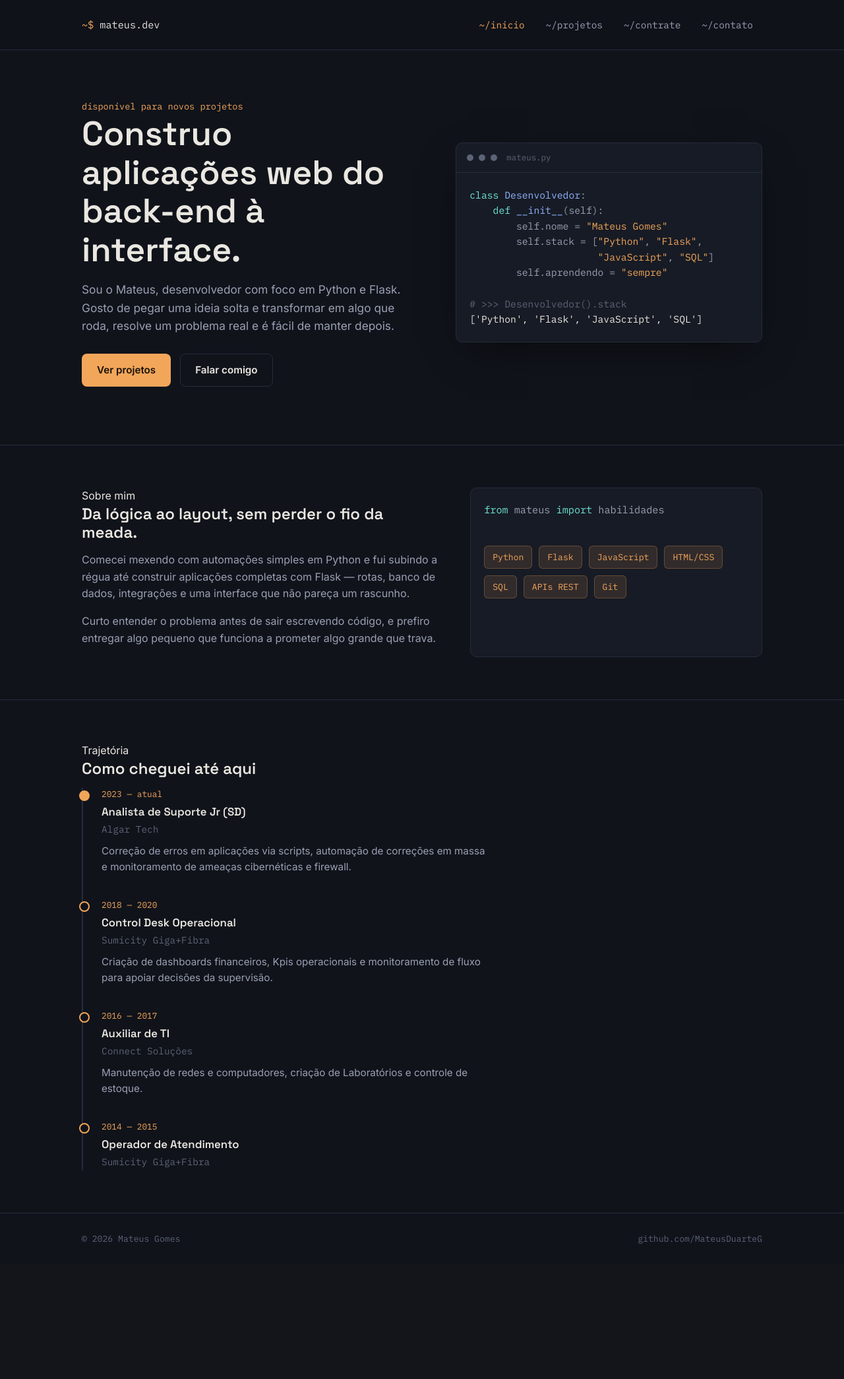
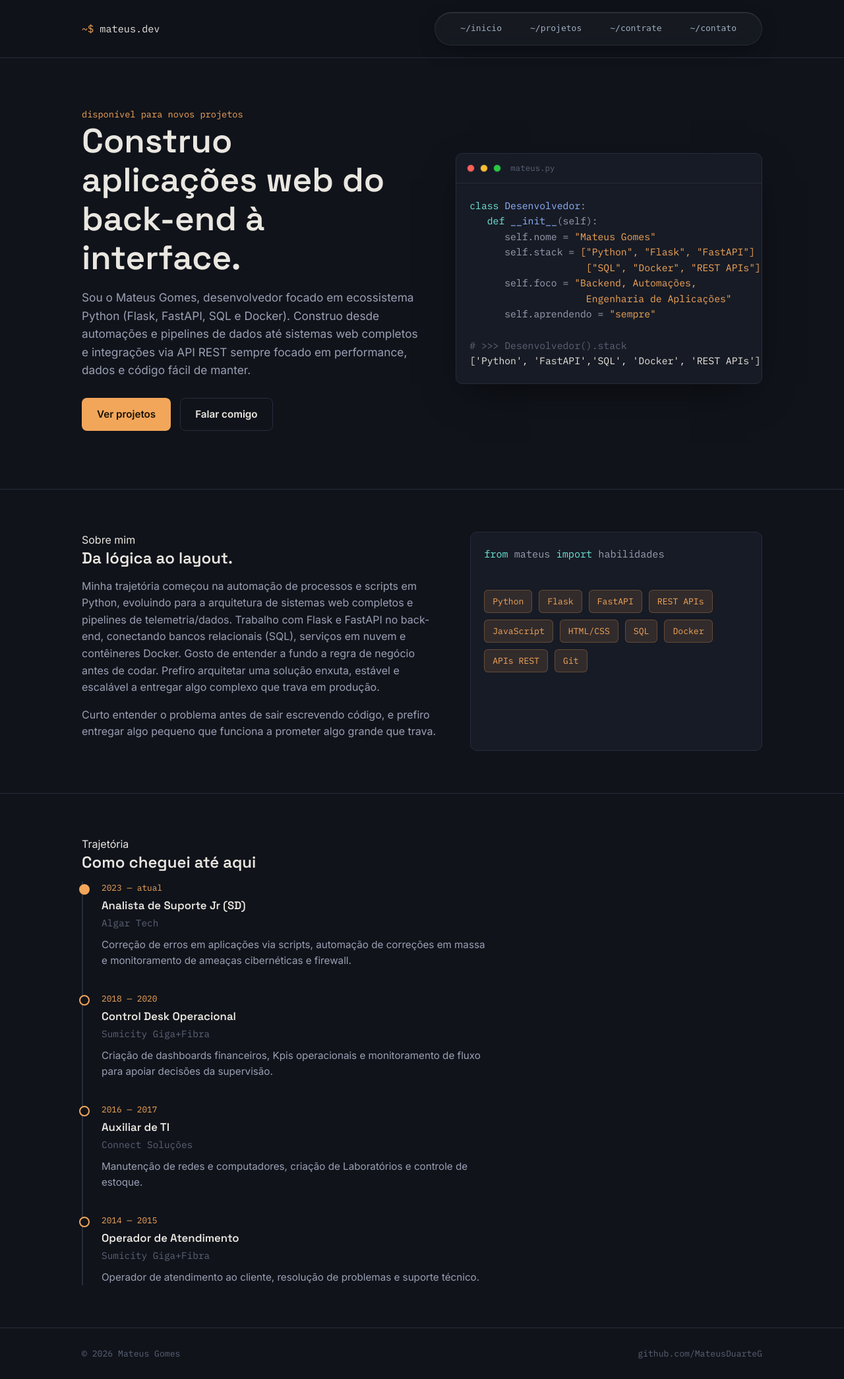
Before and after one commit to MateusDuarteG/VscodeSite, a Flask app: page / in a window 1280 px wide. Shown: the whole page at 66% size. Before the commit the page ends 1885 px from the top, so only its background shows below. Run offline with Flask 3, Linux system fonts and the light colour scheme; some libraries are stand-ins or nearby versions.

Commit message:
correçao de direcionamento e alteraçao css

```diff
--- a/app.py
+++ b/app.py
@@ -33,7 +33,7 @@ PROJETOS = {
                             "kicker": "~/projetos/uptime_SaaS",
                             "descricao_curta": "Uma plataforma moderna de monitoramento de disponibilidade (Uptime), latência e geração de Status Pages públicas , construída com arquitetura Multi-Tenant escalável e isolamento rigoroso por empresa.",
                             "descricao_completa": "Uma plataforma moderna de monitoramento de disponibilidade (Uptime), latência e geração de Status Pages públicas , construída com arquitetura Multi-Tenant escalável e isolamento rigoroso por empresa.",
-                            "github": "https://github.com/MateusDuarteG/uptime_saas",
+                            "github": "https://gitdiagram.com/MateusDuarteG/uptime_saas",
                             "tecnologias": ["Python", "Flask", "Celery + Redis", "HTTPX", "Streamlit"],
                             "funcionalidades": [
                                 "Núcleo de backend/API",
@@ -50,7 +50,7 @@ PROJETOS = {
                         "kicker": "~/projetos/arquitetIDP",
                         "descricao_curta": "Esta IDP permite que um desenvolvedor crie instâncias isoladas de PostgreSQL ou Redis em segundos através de um painel web intuitivo, recebendo credenciais de acesso temporárias e sem a necessidade de abrir chamados para a equipe de infraestrutura.",
                         "descricao_completa": "Uma Plataforma Interna para Desenvolvedores (IDP) leve, self-hosted e focada em automação de infraestrutura. O objetivo deste projeto é dar autonomia aos desenvolvedores para provisionarem bancos de dados e serviços em contêineres de forma autônoma, com credenciais isoladas, controle de tempo de vida (TTL) e monitoramento em tempo real.",
-                        "github": "https://github.com/MateusDuarteG/arquitetIDP#-funcionalidades-principais",
+                        "github": "https://gitdiagram.com/MateusDuarteG/arquitetIDP#-funcionalidades-principais",
                         "tecnologias": ["Python", "Flask", "SQLAlchemy", "APScheduler", "Streamlit"],
                         "funcionalidades": [
                             "Portal Self-Service",
@@ -66,7 +66,7 @@ PROJETOS = {
                     "kicker": "~/projetos/gerenciamentoETL",
                     "descricao_curta": "Pipeline de ETL e observabilidade em tempo real para infraestrutura de rede e servidores.",
                     "descricao_completa": "O gerenciamentoETL é uma solução robusta de Network Data Pipeline & Observabilidade projetada para coletar métricas de rede, transformar logs e eventos não estruturados e disponibilizar dados valiosos em dashboards analíticos de alta performance.",
-                    "github": "https://github.com/MateusDuarteG/gerenciamentoETL",
+                    "github": "https://gitdiagram.com/MateusDuarteG/gerenciamentoETL",
                     "tecnologias": ["Python", "Flask", "Celery", "SQLite", "Docker"],
                     "funcionalidades": [
                         "Extração (Extract)",
@@ -81,7 +81,7 @@ PROJETOS = {
                 "kicker": "~/projetos/gestao_VDIS",
                 "descricao_curta": "Uma aplicação completa desenvolvida para facilitar a gestão, monitoramento e controle de ambientes de VDI (Virtual Desktop Infrastructure).",
                 "descricao_completa": "O gestao_vdis é uma solução Self-Hosted desenvolvida para simplificar a criação, gerenciamento e acesso a ambientes remotos virtuais. A plataforma orquestra instâncias isoladas em contêineres, permitindo a usuários gerenciar áreas de trabalho com baixo consumo de recursos de hardware.",
-                "github": "https://github.com/MateusDuarteG/gestao_vdis",
+                "github": "https://gitdiagram.com/MateusDuarteG/gestao_vdis",
                 "tecnologias": ["Python", "Flask", "Streamlite", "Docker", "SQL"],
                 "funcionalidades": [
                     "Core API",
@@ -95,7 +95,7 @@ PROJETOS = {
             "kicker": "~/projetos/microSASE",
             "descricao_curta": "O Dashboard interativo (desenvolvido em Streamlit) funciona como um centro de operações estilo SOC (Security Operations Center), fornecendo visibilidade e gestão em 4 níveis:",
             "descricao_completa": "O microSASE é uma solução inspirada na arquitetura SASE (Secure Access Service Edge), combinando rede (VPN WireGuard) e segurança (Firewall/ACL) em um plano de controle centralizado. O projeto oferece telemetria de tráfego em tempo real, gestão dinâmica de políticas de acesso e execução isolada em container Docker.",
-            "github": "https://github.com/MateusDuarteG/microSASE",
+            "github": "https://gitdiagram.com/MateusDuarteG/microSASE",
             "tecnologias": ["Python", "Flask", "Pandas", "WireGuard", "Docker"],
             "funcionalidades": [
                 "Saúde da Infraestrutura",
@@ -110,7 +110,7 @@ PROJETOS = {
         "kicker": "~/projetos/portfolio-pessoal",
         "descricao_curta": "Site feito em Flask com foco em performance, visual próprio e apresentação de trabalhos e projetos pessoais.",
         "descricao_completa": "Este é o meu portfólio profissional web, desenvolvido utilizando Flask no backend e um design minimalista inspirado em interfaces de terminal. O objetivo principal é centralizar meus projetos, habilidades técnicas e canais de contato de forma performática e responsiva.",
-        "github": "https://github.com/MateusDuarteG/VscodeSite",
+        "github": "https://gitdiagram.com/MateusDuarteG/VscodeSite",
         "tecnologias": ["Python", "Flask", "HTML5", "CSS3", "Jinja2"],
         "funcionalidades": [
             "Arquitetura leve e modular com Flask.",
@@ -125,7 +125,7 @@ PROJETOS = {
         "kicker": "~/projetos/api-flask",
         "descricao_curta": "Uma API completa para gerenciamento de pedidos de lanches, com autenticação baseada em tokens JWT e integração com banco de dados.",
         "descricao_completa": "API RESTful desenvolvida para gerenciar o fluxo completo de pedidos. Inclui controle de autenticação de usuários via tokens JWT, gerenciamento de cardápio e status de pedidos integrados ao banco de dados.",
-        "github": "https://github.com/MateusDuarteG/PORJETOFASTAPI",
+        "github": "https://gitdiagram.com/MateusDuarteG/PORJETOFASTAPI",
         "tecnologias": ["Python", "Flask", "MySQL", "JWT", "SQLAlchemy"],
         "funcionalidades": [
             "Autenticação e autorização de usuários via tokens JWT.",
@@ -140,7 +140,7 @@ PROJETOS = {
         "kicker": "~/projetos/automacao-tarefas",
         "descricao_curta": "API Flask simples, com automação para resposta automática de e-mails do dia a dia.",
         "descricao_completa": "Serviço construído em Python para automatizar rotinas operacionais repetitivas, realizando a leitura de mensagens de entrada e respostas automáticas.",
-        "github": "https://github.com/MateusDuarteG",
+        "github": "https://gitdiagram.com/MateusDuarteG",
         "tecnologias": ["Python", "Flask", "SMTP", "Automations"],
         "funcionalidades": [
             "Conexão automatizada via protocolo SMTP.",
--- a/static/style.css
+++ b/static/style.css
@@ -660,3 +660,64 @@ p {
   cursor: pointer;
   font-size: 0.8rem;
 }
+/* ==========================================
+   MENU NAVEGAÇÃO - ESTILO PILL / CAIXINHA 3D
+   ========================================== */
+.nav-container, nav {
+  background: rgba(255, 255, 255, 0.03);
+  backdrop-filter: blur(10px);
+  -webkit-backdrop-filter: blur(10px);
+  border: 1px solid rgba(255, 255, 255, 0.08);
+  border-radius: 50px;
+  padding: 8px 24px;
+  box-shadow:
+    0 10px 30px -10px rgba(0, 0, 0, 0.5),
+    inset 0 1px 0 rgba(255, 255, 255, 0.1);
+  display: inline-flex;
+  align-items: center;
+  gap: 15px;
+}
+
+/* Links de navegação dentro do menu */
+nav a, .nav-container a {
+  color: #a0aec0;
+  text-decoration: none;
+  font-family: monospace;
+  padding: 6px 14px;
+  border-radius: 20px;
+  transition: all 0.2s ease-in-out;
+}
+
+nav a:hover, nav a.active,
+.nav-container a:hover, .nav-container a.active {
+  color: #ff9d42; /* Mantendo seu tom de destaque */
+  background: rgba(255, 255, 255, 0.05);
+}
+
+/* ==========================================
+   BOLINHAS DE CONTROLE ESTILO TERMINAL/MAC
+   ========================================== */
+.window-dots {
+  display: flex;
+  gap: 8px;
+  align-items: center;
+}
+
+.dot {
+  width: 12px;
+  height: 12px;
+  border-radius: 50%;
+  display: inline-block;
+}
+
+.dot-red {
+  background-color: #ff5f56;
+}
+
+.dot-yellow {
+  background-color: #ffbd2e;
+}
+
+.dot-green {
+  background-color: #27c93f;
+}
--- a/templates/base.html
+++ b/templates/base.html
@@ -17,12 +17,12 @@
   <header class="site-header">
     <div class="wrap">
       <a href="/" class="brand"><span class="prompt-symbol">~$</span> mateus.dev</a>
-      <nav class="site-nav">
-        <a href="/" class="{% block nav_home %}{% endblock %}">~/inicio</a>
-        <a href="/projetos" class="{% block nav_projetos %}{% endblock %}">~/projetos</a>
-        <a href="/contrate" class="{% block nav_contrate %}{% endblock %}">~/contrate</a>
-        <a href="/contato" class="{% block nav_contato %}{% endblock %}">~/contato</a>
-      </nav>
+      <nav class="nav-container">
+          <a href="{{ url_for('index') }}">~/inicio</a>
+          <a href="{{ url_for('projetos') }}">~/projetos</a>
+          <a href="{{ url_for('contrate') }}">~/contrate</a>
+          <a href="{{ url_for('contato') }}">~/contato</a>
+    </nav>
     </div>
   </header>
 
--- a/templates/index.html
+++ b/templates/index.html
@@ -12,9 +12,9 @@
       <span class="hero-eyebrow-line">disponível para novos projetos</span>
       <h1>Construo aplicações web do back-end à interface.</h1>
       <p>
-        Sou o Mateus, desenvolvedor com foco em Python e Flask. Gosto de pegar
-        uma ideia solta e transformar em algo que roda, resolve um problema real
-        e é fácil de manter depois.
+        Sou o Mateus Gomes, desenvolvedor focado em ecossistema Python
+        (Flask, FastAPI, SQL e Docker). Construo desde automações e pipelines de dados até sistemas web completos e integrações via API REST
+        sempre focado em performance, dados e código fácil de manter.
       </p>
       <div class="hero-ctas">
         <a href="/projetos" class="btn btn-primary">Ver projetos</a>
@@ -24,21 +24,23 @@
 
     <div class="terminal">
       <div class="terminal-bar">
-        <span class="terminal-dot"></span>
-        <span class="terminal-dot"></span>
-        <span class="terminal-dot"></span>
+        <span class="terminal dot dot-red"></span>
+        <span class="terminal dot dot-yellow"></span>
+        <span class="terminal dot dot-green"></span>
         <span class="terminal-title">mateus.py</span>
       </div>
       <div class="terminal-body">
 <div class="line"><span class="tk-kw">class</span> <span class="tk-fn">Desenvolvedor</span>:</div>
-<div class="line">    <span class="tk-kw">def</span> <span class="tk-fn">__init__</span>(self):</div>
-<div class="line">        self.nome = <span class="tk-str">"Mateus Gomes"</span></div>
-<div class="line">        self.stack = [<span class="tk-str">"Python"</span>, <span class="tk-str">"Flask"</span>,</div>
-<div class="line">                      <span class="tk-str">"JavaScript"</span>, <span class="tk-str">"SQL"</span>]</div>
-<div class="line">        self.aprendendo = <span class="tk-str">"sempre"</span></div>
+<div class="line">   <span class="tk-kw">def</span> <span class="tk-fn">__init__</span>(self):</div>
+<div class="line">      self.nome = <span class="tk-str">"Mateus Gomes"</span></div>
+<div class="line">      self.stack = <span class="tk-str">["Python", "Flask", "FastAPI"]
+                    ["SQL", "Docker", "REST APIs"]</span></div>
+<div class="line">      self.foco = <span class="tk-str">"Backend, Automações,
+                    Engenharia de Aplicações"</span></div>
+<div class="line">      self.aprendendo = <span class="tk-str">"sempre"</span></div>
 <div class="line">&nbsp;</div>
 <div class="line"><span class="tk-comment"># >>> Desenvolvedor().stack</span></div>
-<div class="line tk-out">['Python', 'Flask', 'JavaScript', 'SQL']</div>
+<div class="line tk-out">['Python', 'FastAPI','SQL', 'Docker', 'REST APIs']</div>
       </div>
     </div>
   </div>
@@ -48,11 +50,13 @@
   <div class="wrap about-grid">
     <div>
       <span class="kicker">Sobre mim</span>
-      <h2>Da lógica ao layout, sem perder o fio da meada.</h2>
+      <h2>Da lógica ao layout.</h2>
       <p>
-        Comecei mexendo com automações simples em Python e fui subindo a régua
-        até construir aplicações completas com Flask — rotas, banco de dados,
-        integrações e uma interface que não pareça um rascunho.
+        Minha trajetória começou na automação de processos e scripts em Python,
+        evoluindo para a arquitetura de sistemas web completos e pipelines de telemetria/dados.
+        Trabalho com Flask e FastAPI no back-end, conectando bancos relacionais (SQL), serviços em nuvem e contêineres Docker.
+        Gosto de entender a fundo a regra de negócio antes de codar.
+        Prefiro arquitetar uma solução enxuta, estável e escalável a entregar algo complexo que trava em produção.
       </p>
       <p>
         Curto entender o problema antes de sair escrevendo código, e prefiro
@@ -65,9 +69,12 @@
       <div class="skill-tags">
         <span>Python</span>
         <span>Flask</span>
+        <span>FastAPI</span>
+        <span>REST APIs</span>
         <span>JavaScript</span>
         <span>HTML/CSS</span>
         <span>SQL</span>
+        <span>Docker</span>
         <span>APIs REST</span>
         <span>Git</span>
       </div>
@@ -105,6 +112,7 @@
         <span class="timeline-period">2014 — 2015</span>
         <h3>Operador de Atendimento</h3>
         <span class="timeline-org">Sumicity Giga+Fibra</span>
+        <p>Operador de atendimento ao cliente, resolução de problemas e suporte técnico.</p>
       </div>
     </div>
   </div>
```
